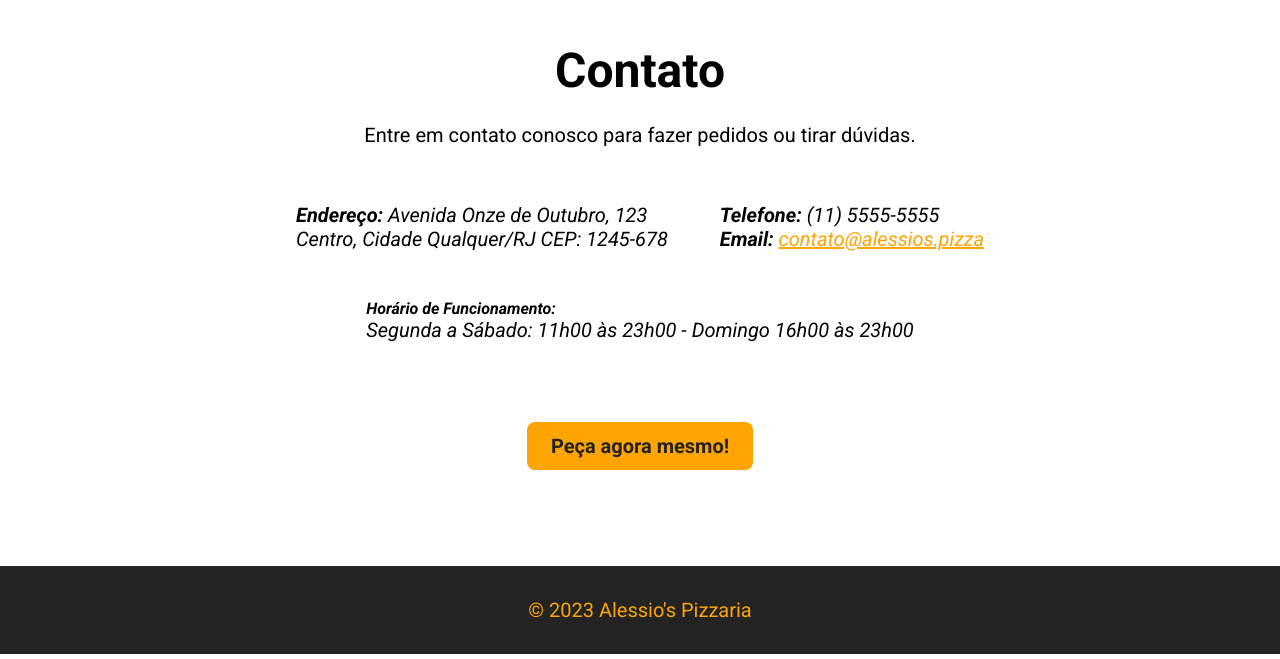
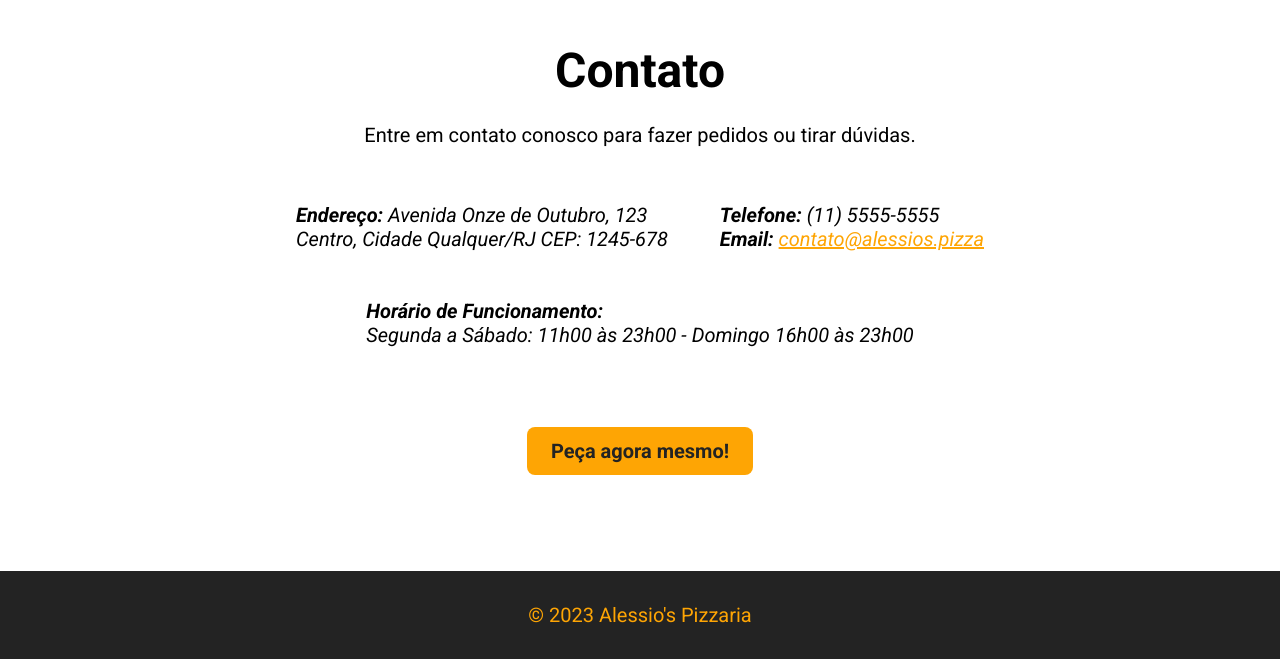
Before and after one commit to Guilherme-Ferreira-da-Silva/projeto-pizzaria, a plain HTML site: page index.html in a window 1280 px wide. Shown: the part 4307-4966 px from the top of the page. Drawn offline with Linux system fonts and the light colour scheme; a web font is replaced by a local one.

Commit message:
Update index.html

```diff
--- a/index.html
+++ b/index.html
@@ -121,9 +121,8 @@
                 </p>
             </div>
             <div>
-                <strong>Horário de Funcionamento:</strong>
+                <p><strong>Horário de Funcionamento:</strong></p>
                 <p>Segunda a Sábado: 11h00 às 23h00 - Domingo 16h00 às 23h00</p>
-                <p></p>
             </div>
         </address>
 
```
